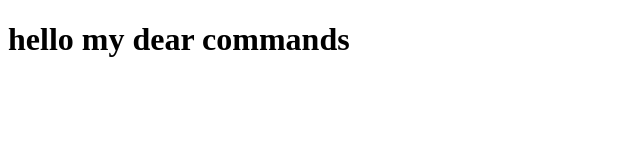
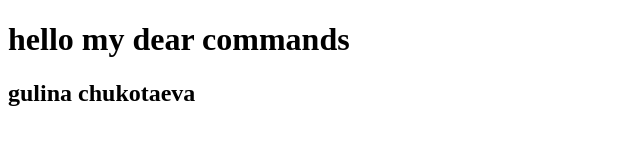
Before and after one commit to GulinaChukotaeva/forklist, a plain HTML site: page index.html in a window 1280 px wide. Shown: the whole page, without its empty margins (0-640 px from the left). Drawn offline with Linux system fonts and the light colour scheme.

Commit message:
first commit

```diff
--- a/index.html
+++ b/index.html
@@ -8,5 +8,6 @@
 </head>
 <body>
     <h1>hello my dear commands</h1>
+    <h2>gulina chukotaeva</h2>
 </body>
 </html>
```
